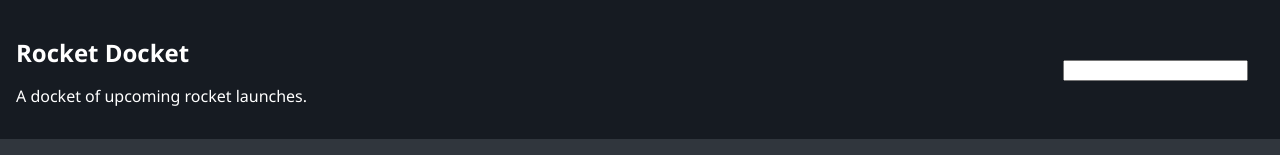
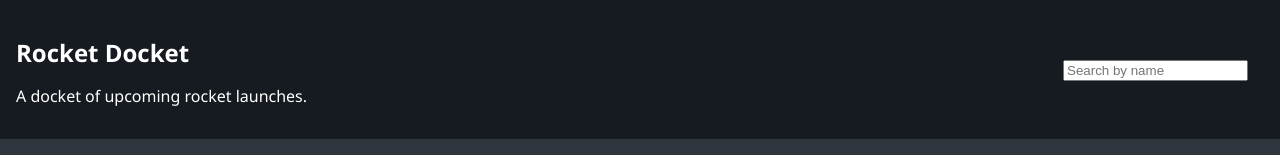
Before and after one commit to mattdeann/rocket-docket, a React (Create React App) app: page / in a window 1280 px wide. Shown: the top 160 px of the page. Built offline with nearby package versions, Linux system fonts and the light colour scheme.

Commit message:
Finish functionality for search bar, still have questions

```diff
--- a/src/App/App.js
+++ b/src/App/App.js
@@ -16,7 +16,8 @@ class App extends Component {
       upcomingRocketsData: upcomingLaunchData.results,
       recentRocketsData: recentLaunchData.results,
       searchVisible: true,
-      homeContent: upcomingLaunchData.results
+      homeContent: upcomingLaunchData.results,
+      searchResults: null
     }
   }
 
@@ -28,6 +29,9 @@ class App extends Component {
   // }
 
   showSelectedRockets = selection => {
+    // IS THIS COOL? IS THERE A BETTER WAY TO CLEAR THE SEARCH BAR FROM HERE?
+    this.setState({searchResults: null})
+
     if (selection === "upcoming") {
       this.setState({homeContent: this.state.upcomingRocketsData})
     } else if (selection === "recent") {
@@ -39,23 +43,29 @@ class App extends Component {
     return this.state.homeContent.find(rocket => rocket.slug === id)
   }
 
-  filterRockets = (searchTerm) => {
-    return this.state.homeContent.filter(rocket => rocket.name.includes(searchTerm))
+  filterRockets = (event, searchTerm) => {
+    event.preventDefault();
+
+    const searchMatches = this.state.homeContent.filter(rocket => {
+      return rocket.name.toLowerCase().includes(searchTerm.toLowerCase())
+    })
+    this.setState({searchResults: searchMatches})
   }
 
   render() {
 
     return (
       <div className="App">
-        <Header searchVisible={this.state.searchVisible} />
+        <Header
+          searchVisible={this.state.searchVisible}
+          filterRockets={this.filterRockets}
+        />
         <Switch>
           <Route exact path='/rocket-docket' render={() => {
             return (
               <>
-                <Nav
-                  showSelectedRockets={this.showSelectedRockets}  filterRockets={this.filterRockets}
-                />
-                <CardContainer rocketData={this.state.homeContent} />
+                <Nav showSelectedRockets={this.showSelectedRockets} />
+                <CardContainer rocketData={this.state.searchResults || this.state.homeContent} />
               </>
             )
           }} />
--- a/src/Header/Header.js
+++ b/src/Header/Header.js
@@ -2,7 +2,7 @@ import React from 'react';
 import './Header.css';
 import SearchBar from '../SearchBar/SearchBar';
 
-function Header() {
+function Header({filterRockets}) {
 
   return (
     <header className="header">
@@ -15,7 +15,7 @@ function Header() {
         </p>
       </section>
       <section className="right-header">
-        <SearchBar />
+        <SearchBar filterRockets={filterRockets} />
       </section>
     </header>
   );
--- a/src/SearchBar/SearchBar.js
+++ b/src/SearchBar/SearchBar.js
@@ -8,13 +8,19 @@ class SearchForm extends Component {
     }
   }
 
+  // IS THIS COOL? OR SHOULD I MAKE A SUBMIT BUTTON?
   handleChange = (event) => {
-    this.setState({value: event.target.value})
+    this.setState({value: event.target.value}, () => this.props.filterRockets(event, this.state.value))
   }
 
   render() {
     return (
-      <input type="text" value={this.state.value} onChange={this.handleChange} />
+      <input
+        placeholder="Search by name"
+        type="text"
+        value={this.state.value}
+        onChange={this.handleChange}
+      />
     )
   }
 }
```
